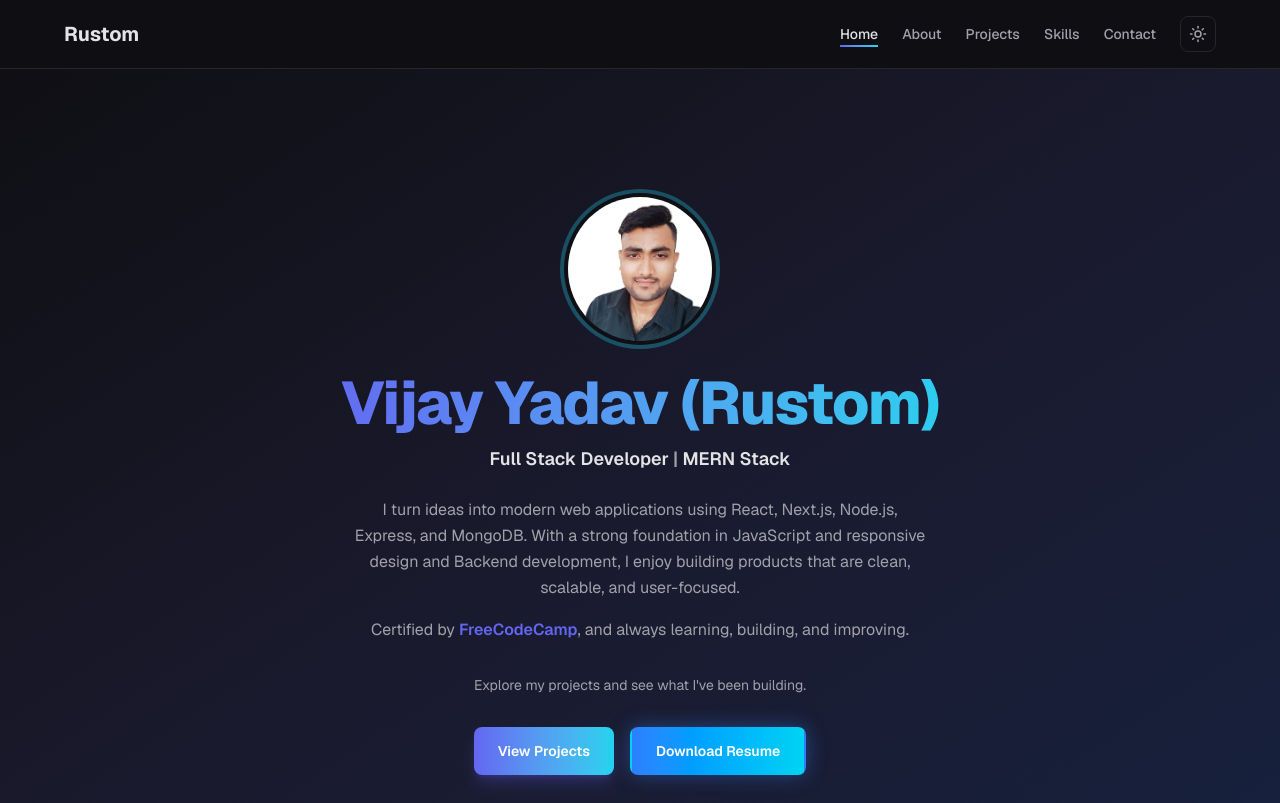
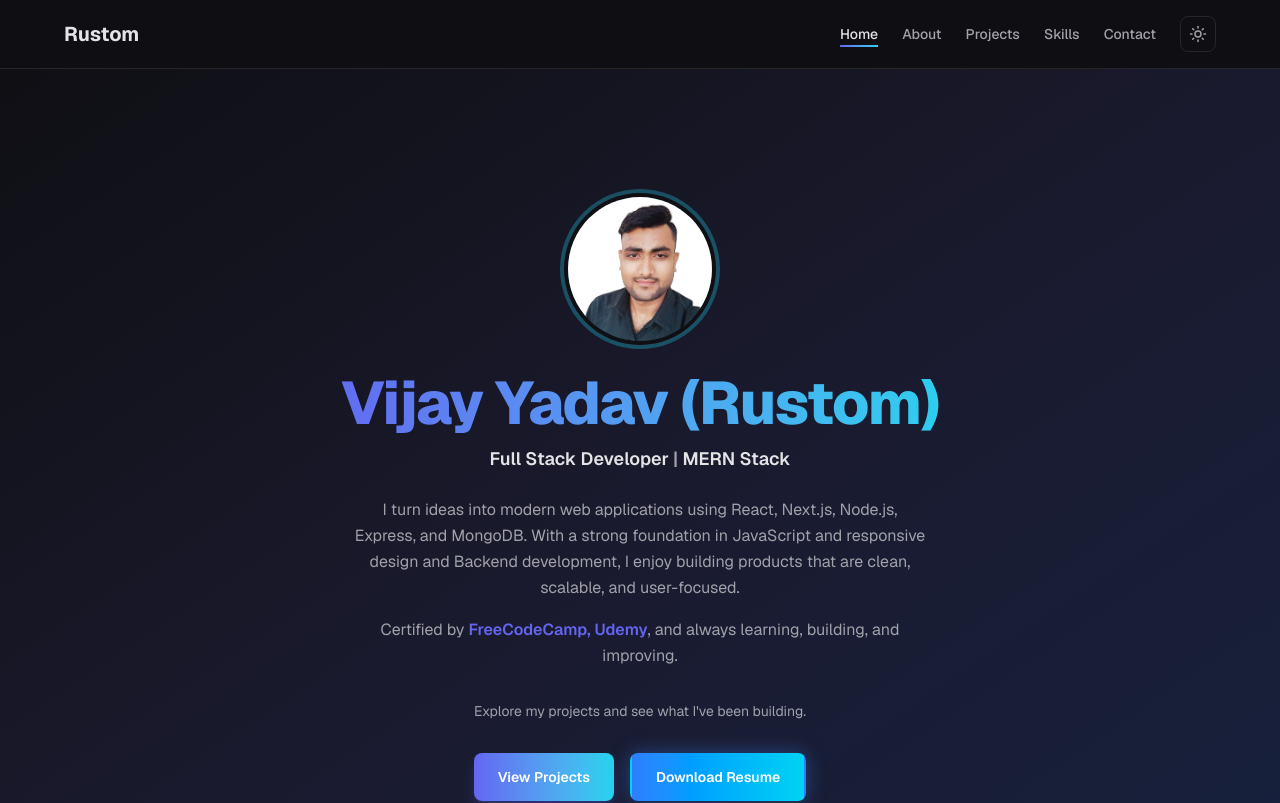
Before and after one commit to Rustom-yadav/rustom-portfolio, a Next.js app: page / in a window 1280 px wide. Shown: the top 803 px of the page. Built offline with nearby package versions, Linux system fonts and the light colour scheme.

Commit message:
feat: Update certification details in Hero component for improved representation

```diff
--- a/src/components/Hero.js
+++ b/src/components/Hero.js
@@ -50,7 +50,7 @@ export default function Hero() {
             clean, scalable, and user-focused.
           </p>
           <p>
-            Certified by <span className="font-semibold text-[#6366f1]">FreeCodeCamp</span>, and always
+            Certified by <span className="font-semibold text-[#6366f1]">FreeCodeCamp, Udemy</span>, and always
             learning, building, and improving.
           </p>
         </div>
```
